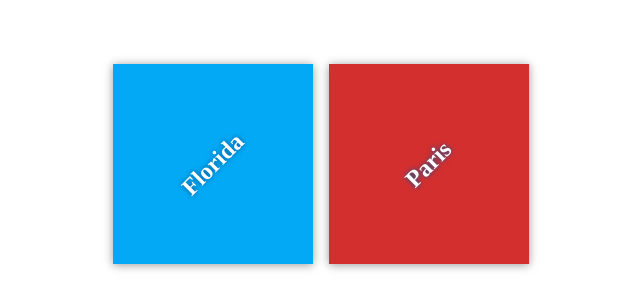
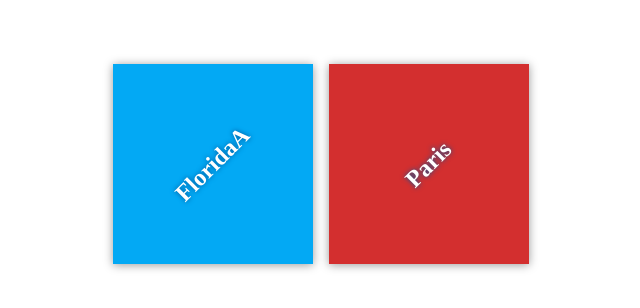
Before and after one commit to Ahmed2008200870/my-travel-plans, a plain HTML site: page index.html in a window 1280 px wide. Shown: the part 236-544 px from the top of the page, 319-959 px from the left. Drawn offline with Linux system fonts and the light colour scheme.

Commit message:
FloridaA

```diff
--- a/index.html
+++ b/index.html
@@ -11,7 +11,7 @@
     <div class="container">
         <div class="destination-container">
             <div class="destination" id="florida">
-                <h2>Florida</h2>
+                <h2>FloridaA</h2>
             </div>
 
             <div class="destination" id="paris">
```
